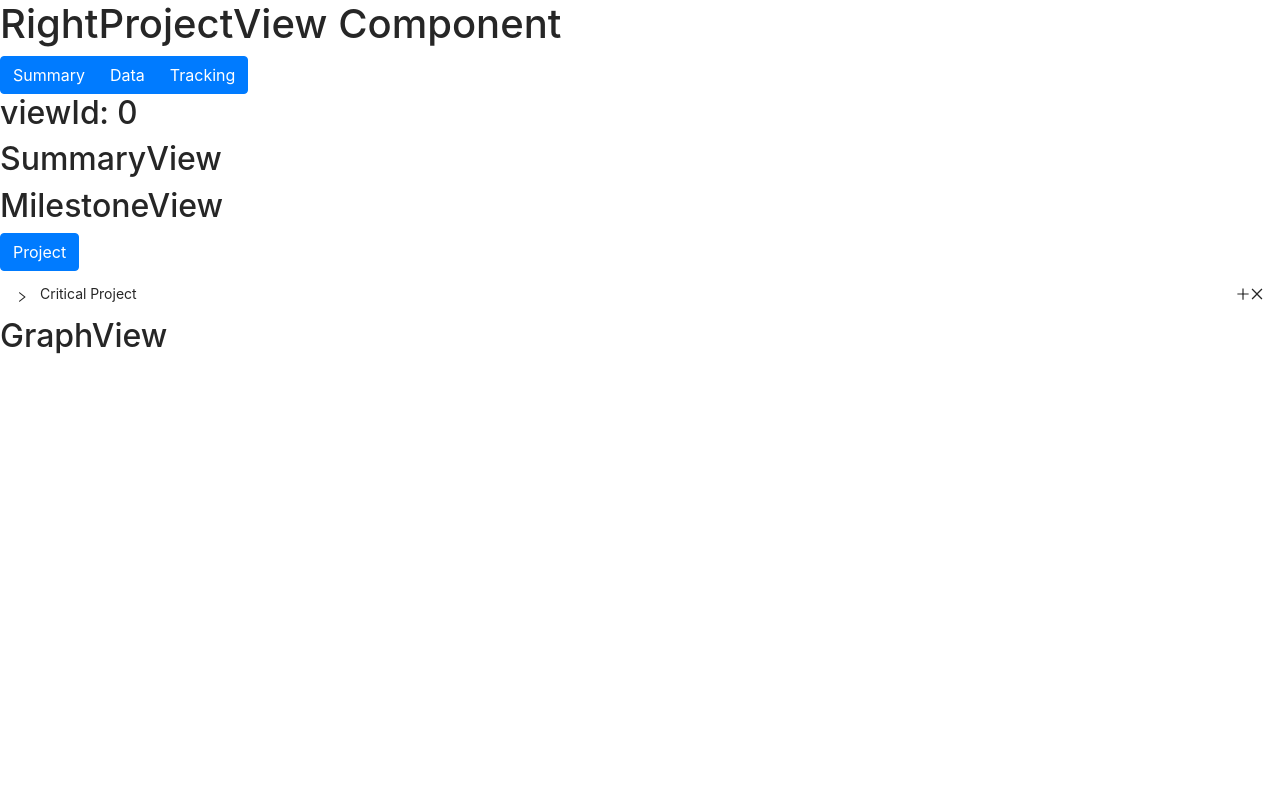
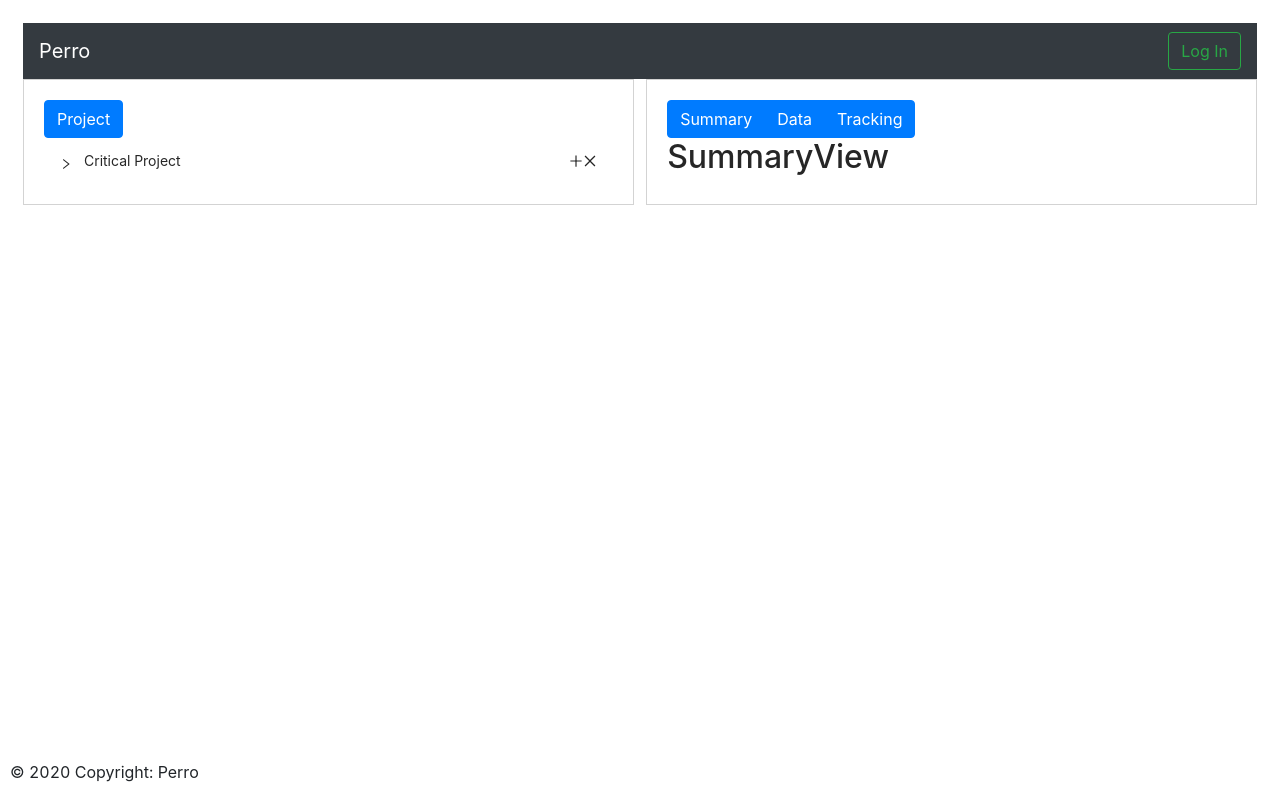
Before and after one commit to Jonesy22/Perro, a React (Create React App) app: page / in a window 1280 px wide. Built offline with nearby package versions, Linux system fonts and the light colour scheme.

Commit message:
Adds header, footer and containers

```diff
--- a/src/App.css
+++ b/src/App.css
@@ -36,3 +36,32 @@
     transform: rotate(360deg);
   }
 }
+
+.float-container {
+  border: 3px solid #fff;
+  padding: 20px;
+}
+
+.float-child-left {
+  width: 49.5%;
+  float: left;
+  padding: 20px;
+  margin-right: .5%;
+  border: 1px solid lightgrey;
+  background-color: white;
+}
+
+.float-child-right {
+  width: 49.5%;
+  float: left;
+  padding: 20px;
+  margin-left: .5%;
+  border: 1px solid lightgrey;
+  background-color: white;
+}
+
+.page-footer {
+  position: fixed;
+  padding: 10px 10px 0px 10px;
+  bottom: 0;
+}
--- a/src/App.js
+++ b/src/App.js
@@ -1,16 +1,28 @@
 import logo from './logo.svg';
 import './App.css';
-
+import 'react-bootstrap'
 // components
 import LeftProjectView from './components/LeftProjectView'
 import RightProjectView from './components/RightProjectView'
+import { Container } from 'react-bootstrap';
+import Header from './components/Header';
+import Footer from './components/Footer';
 
 function App() {
   return (
     <div>
-      <RightProjectView></RightProjectView>
-      <LeftProjectView></LeftProjectView>
+      <div class="float-container">
+        <Header />
+        <div class="float-child-left">
+          <LeftProjectView />
+        </div>
+        <div class="float-child-right">
+          <RightProjectView />
+        </div>
+      </div>
+      <Footer />
     </div>
+
   );
 }
 
--- /dev/null
+++ b/src/components/Footer.js
@@ -0,0 +1,10 @@
+const Footer = () => {
+    return(
+        <footer class="page-footer font-small blue">
+        <div class="footer-copyright text-center py-3">© 2020 Copyright: Perro
+        </div>
+        </footer>
+    );
+};
+
+export default Footer;
--- /dev/null
+++ b/src/components/Header.js
@@ -0,0 +1,19 @@
+const Header = () => {
+    return(
+<nav class="navbar navbar-expand-lg navbar-dark bg-dark">
+    <a class="navbar-brand" href="#">Perro</a>
+    <button class="navbar-toggler" type="button" data-toggle="collapse" data-target="#navbarSupportedContent" aria-controls="navbarSupportedContent" aria-expanded="false" aria-label="Toggle navigation">
+        <span class="navbar-toggler-icon"></span>
+    </button>
+    <div class="collapse navbar-collapse" id="navbarSupportedContent">
+    <ul class="navbar-nav mr-auto">
+    </ul>
+    <form class="form-inline my-2 my-lg-0">
+        <button class="btn btn-outline-success my-2 my-sm-0" type="submit">Log In</button>
+    </form>
+    </div>
+</nav>
+    );
+};
+
+export default Header;
--- a/src/components/LeftProjectView.jsx
+++ b/src/components/LeftProjectView.jsx
@@ -15,7 +15,6 @@ class LeftProjectView extends React.Component {
         return(
             <div>
                 <MilestoneView/>
-                <GraphView/>
             </div>
         )
     }
--- a/src/components/MilestoneView.jsx
+++ b/src/components/MilestoneView.jsx
@@ -33,12 +33,11 @@ class MilestoneView extends React.Component {
                 }}
             />
         </div>
-      );
+    );
 
     render() {
         return (
             <div>
-                <h2>MilestoneView</h2>
                 <Button variant="primary">Project</Button>
 
                 <div>
--- a/src/components/RightProjectView.jsx
+++ b/src/components/RightProjectView.jsx
@@ -22,26 +22,22 @@ class RightProjectView extends React.Component {
     render() {
         return(
             <div>
-                <h1>RightProjectView Component</h1>
-
                 <ButtonGroup aria-label="View Selector">
                     <Button variant="primary" onClick={()=>this.setView(0)}>Summary</Button>{' '}
                     <Button variant="primary" onClick={()=>this.setView(1)}>Data</Button>{' '}
                     <Button variant="primary" onClick={()=>this.setView(2)}>Tracking</Button>{' '}
                 </ButtonGroup>
 
-                <h2>viewId: {this.state.viewId}</h2>
-
                 {this.state.viewId === 0 &&
-                    <SummaryView ></SummaryView>
+                    <SummaryView />
                 }
 
                 {this.state.viewId === 1 &&
-                    <DataView ></DataView>
+                    <DataView />
                 }
 
                 {this.state.viewId === 2 &&
-                    <TrackingView ></TrackingView>
+                    <TrackingView />
                 }
 
             </div>
```
